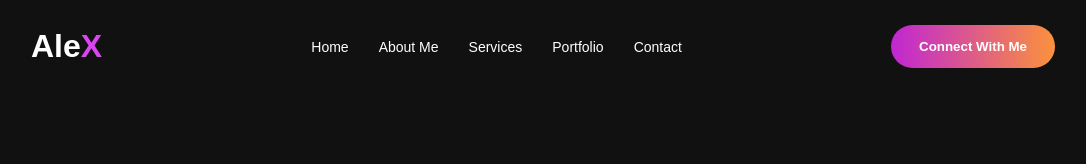
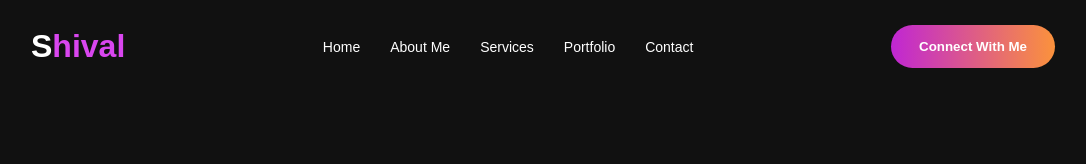
Before and after one commit to trvanhai0804/hr_lnd_projects, a plain HTML site: page index.html in a window 1280 px wide. Shown: the top 164 px of the page, without its empty margins (97-1183 px from the left). Drawn offline with Linux system fonts and the light colour scheme.

Commit message:
Update index.html

```diff
--- a/index.html
+++ b/index.html
@@ -16,7 +16,7 @@
     </audio>
 
     <header>
-        <div class="logo">Ale<span>X</span></div>
+        <div class="logo">S<span>hival</span></div>
 
         <nav>
             <a href="#">Home</a>
```
